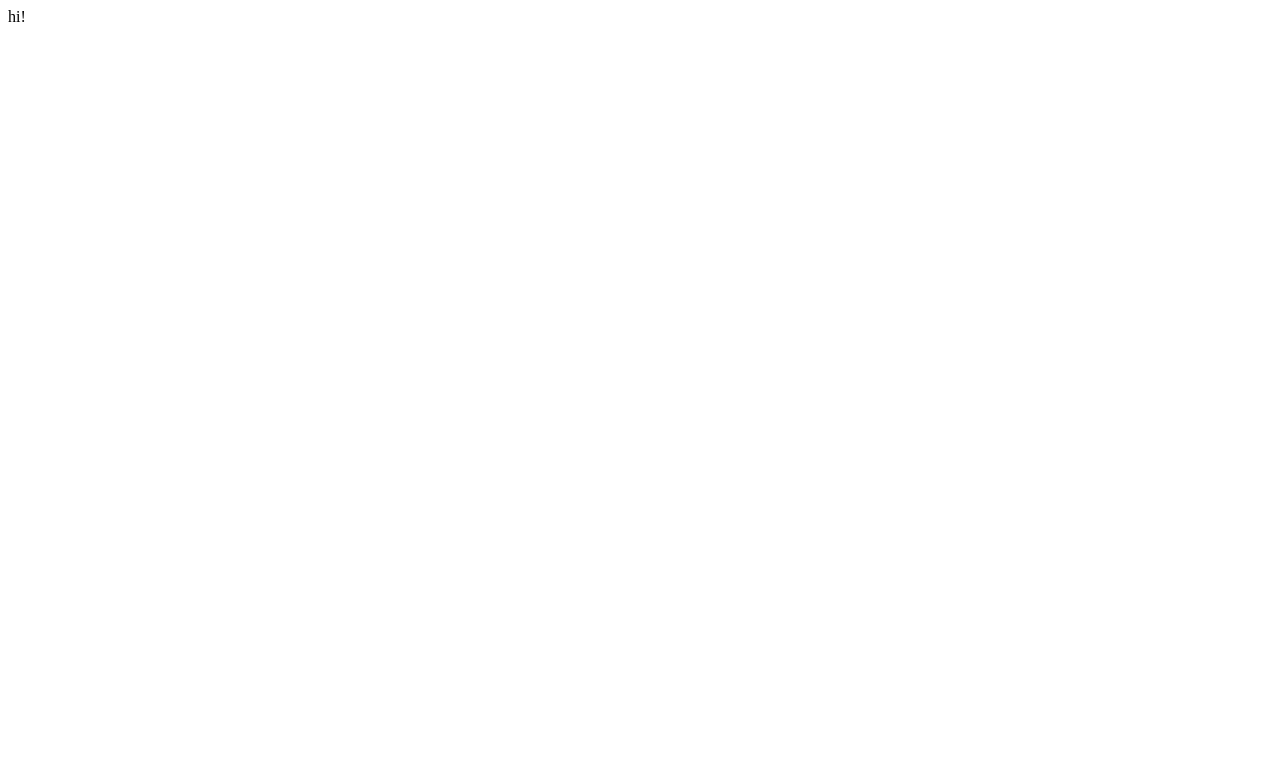
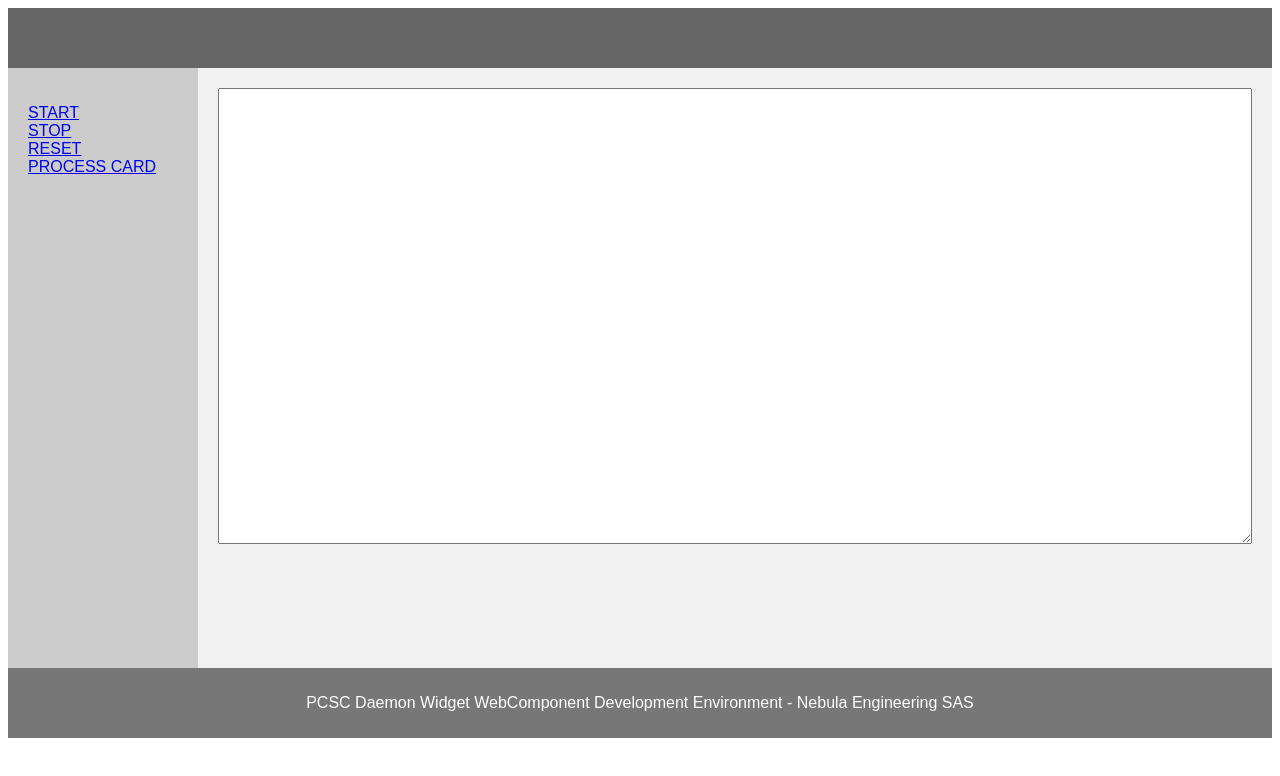
Before and after one commit to nebulae-pcsc-daemon-widget-wc/nebulae-pcsc-daemon-widget-wc.github.io, a plain HTML site: page index.html in a window 1280 px wide. Drawn offline with Linux system fonts and the light colour scheme.

Commit message:
Se crea el demo para la implementacion de pcsc-deamon

```diff
--- a/index.html
+++ b/index.html
@@ -1,9 +1,152 @@
 <!DOCTYPE html>
-<html>
-    <head>
-        <!-- head definitions go here -->
-    </head>
-    <body>
-        hi!
-    </body>
+<html lang="en">
+
+<head>
+  <title>PCSC Daemon Widget</title>
+  <meta charset="utf-8" />
+  <meta name="viewport" content="width=device-width, initial-scale=1" />
+  <style>
+    * {
+      box-sizing: border-box;
+    }
+
+    body {
+      font-family: Arial, Helvetica, sans-serif;
+    }
+
+    /* Style the header */
+    header {
+      background-color: #666;
+      padding: 30px;
+      text-align: center;
+      font-size: 35px;
+      color: white;
+    }
+
+    /* Create two columns/boxes that floats next to each other */
+    actions {
+      float: left;
+      width: 15%;
+      height: 600px;
+      /* only for demonstration, should be removed */
+      background: #ccc;
+      padding: 20px;
+    }
+
+    /* Style the list inside the menu */
+    actions ul {
+      list-style-type: none;
+      padding: 0;
+    }
+
+    events {
+      float: left;
+      padding: 20px;
+      width: 85%;
+      background-color: #f1f1f1;
+      height: 600px;
+      /* only for demonstration, should be removed */
+    }
+
+    /* Clear floats after the columns */
+    section::after {
+      content: "";
+      display: table;
+      clear: both;
+    }
+
+    /* Style the footer */
+    footer {
+      background-color: #777;
+      padding: 10px;
+      text-align: center;
+      color: white;
+    }
+
+    /* Responsive layout - makes the two columns/boxes stack on top of each other instead of next to each other, on small screens */
+    @media (max-width: 600px) {
+
+      actions,
+      events {
+        width: 100%;
+        height: auto;
+      }
+    }
+  </style>
+
+  <script>
+
+    let widget;
+
+    function getWidget() {
+      if (widget) return widget;
+      widget = document.querySelector("pcsc-daemon-widget-wc");
+      widget.addEventListener('pcsc-widget-event', (e) => {
+        // handle event
+        document.getElementById("logText").value = `${document.getElementById("logText").value}\n \n ${new Date().toLocaleString()}: ${JSON.stringify(e.detail)}`
+
+        console.log("EVENTO ===> ", e.detail) // 42
+      });
+      return widget;
+    }
+
+
+    function startDeamon() {
+      getWidget().startPcscDaemon();
+    }
+
+    function stopDeamon() {
+      getWidget().stopPcscDaemon();
+    }
+
+    function lockSmartCard() {
+      getWidget().lockSmartCard();
+    }
+
+    function resetReader() {
+      getWidget().resetReader();
+    }
+
+    function processSmartCard() {
+      getWidget().processSmartCard();
+    }
+
+  </script>
+</head>
+
+<body>
+  <header>
+    <pcsc-daemon-widget-wc pcscDaemonServiceUrl="https://192.168.188.207:1215/pcsc-daemon" daemonEnabled=true,
+      samReaderEnabled=false  contactLessReaderEnabled=true,
+      webServiceUrl='http://localhost:3002' webServiceApiType='rest'
+      authorizationToken='Y2FqZXJvLnBvc0BuZWJ1bGFlLmNvbS5jbzp1bm8uMi50cmVz' restUsername='leonardo.gutierrez'
+      restPassword='uno.2.tres' pointOfSaleId="NebulaE" terminalKey='5564154'></pcsc-daemon-widget-wc>
+  </header>
+
+  <section>
+    <actions>
+      <ul>
+        <li><a href="#" onclick="startDeamon()">START</a></li>
+        <li><a href="#" onclick="stopDeamon()">STOP</a></li>
+        <li><a href="#" onclick="resetReader()">RESET</a></li>
+        <li><a href="#" onclick="processSmartCard()">PROCESS CARD</a></li>
+
+      </ul>
+    </actions>
+
+    <events>
+      <textarea id="logText" style="width: 100%" id="events" rows="30">
+
+        </textarea>
+    </events>
+  </section>
+
+  <footer>
+    <p>
+      PCSC Daemon Widget WebComponent Development Environment - Nebula
+      Engineering SAS
+    </p>
+  </footer>
+</body>
+
 </html>
```
